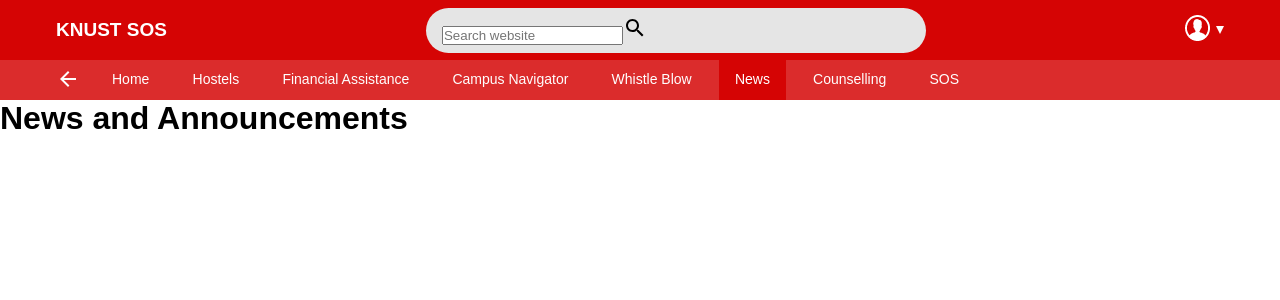
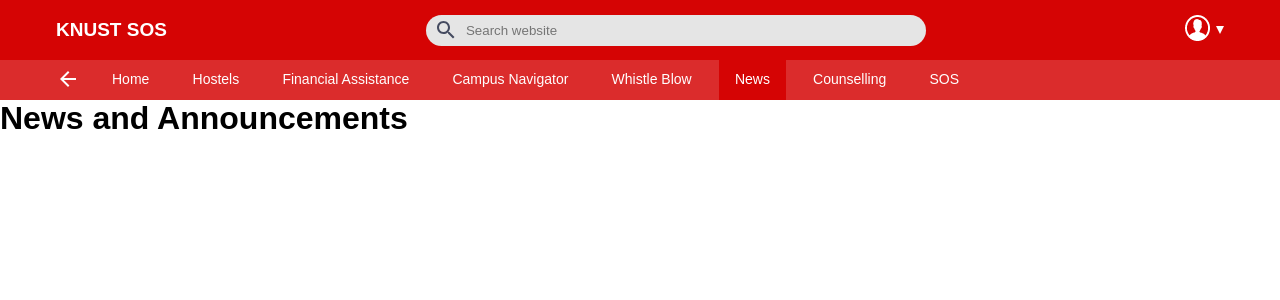
Before and after one commit to Obitrim/Project-SSS, a React (Create React App) app in the folder client/: page /app/news in a window 1280 px wide. Shown: the top 300 px of the page. Built offline with nearby package versions, Linux system fonts and the light colour scheme.

Commit message:
styled SearchBox component

```diff
--- a/client/src/components/SearchBox/SearchBox.css
+++ b/client/src/components/SearchBox/SearchBox.css
@@ -1,10 +1,29 @@
 .SearchBox {
+	position: relative;
+}
+
+.SearchBox__Input {
 	border: none;
 	padding: 0.5rem 1rem;
+	padding-left: 2.5rem;
 	border-radius: 5rem;
 	background-color: var(--bg-light);
+	width: 100%;
 }
 
-.SearchBox:focus {
+.SearchBox__Input:focus {
 	background-color: var(--white);
 }
+
+.SearchBox__Input:focus + .SearchBox__Icon {
+	color: var(--danger);
+}
+
+.SearchBox__Icon {
+	position: absolute;
+	left: 0.5rem;
+	top: 50%;
+
+	transform: translateY(-50%);
+	color: var(--dark);
+}
```
